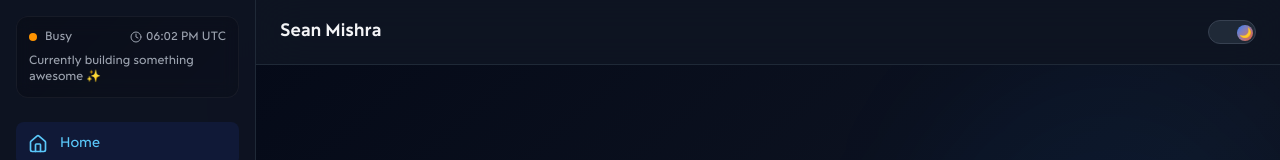
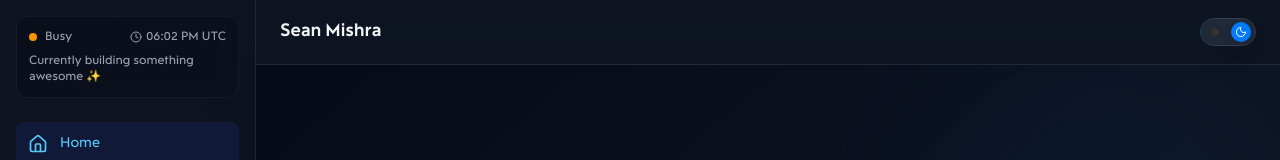
Before and after one commit to seanmishra/personal-website, a Next.js app: page / in a window 1280 px wide. Shown: the top 160 px of the page. Built offline with nearby package versions, Linux system fonts and the light colour scheme.

Commit message:
updated theme toggle switch styling

```diff
--- a/src/components/layout/theme-toggle.tsx
+++ b/src/components/layout/theme-toggle.tsx
@@ -1,7 +1,8 @@
 'use client';
 
 import { useTheme } from '../providers';
-import { motion } from 'motion/react';
+import { motion, AnimatePresence } from 'motion/react';
+import { Sun, Moon } from 'lucide-react';
 
 export function ThemeToggle() {
   const { setTheme, resolvedTheme } = useTheme();
@@ -10,31 +11,102 @@ export function ThemeToggle() {
     setTheme(resolvedTheme === 'light' ? 'dark' : 'light');
   };
 
+  const isDark = resolvedTheme === 'dark';
+
   return (
     <motion.button
       onClick={toggleTheme}
-      className="relative w-12 h-6 bg-neutral-100 dark:bg-neutral-800 border border-neutral-300 dark:border-neutral-700 rounded-full p-1 transition-colors hover:bg-neutral-200 dark:hover:bg-neutral-700"
+      className="relative w-14 h-7 rounded-full p-0.5 transition-all duration-300 focus:outline-none focus:ring-2 focus:ring-primary-500 focus:ring-offset-2 dark:focus:ring-offset-neutral-900 cursor-pointer bg-neutral-100 dark:bg-neutral-800 border border-neutral-300 dark:border-neutral-700"
+      style={{
+        boxShadow: 'inset 0 2px 4px 0 rgba(0, 0, 0, 0.1)',
+      }}
       whileHover={{ scale: 1.05 }}
       whileTap={{ scale: 0.95 }}
-      aria-label="Toggle theme"
+      aria-label={isDark ? 'Switch to light mode' : 'Switch to dark mode'}
     >
+      {/* Background color animation */}
       <motion.div
-        className="w-4 h-4 bg-gradient-to-br from-primary-500 to-secondary-600 rounded-full shadow-sm flex items-center justify-center"
+        className="absolute inset-0 rounded-full bg-neutral-100 dark:bg-neutral-800"
         animate={{
-          x: resolvedTheme === 'dark' ? 24 : 0,
+          backgroundColor: isDark ? 'var(--color-neutral-800)' : 'var(--color-neutral-100)',
+        }}
+        transition={{ duration: 0.3 }}
+      />
+
+      {/* Toggle knob */}
+      <motion.div
+        className="relative z-10 w-5 h-5 rounded-full flex items-center justify-center bg-warning-500 dark:bg-primary-500"
+        style={{
+          boxShadow: 'var(--shadow-lg)',
+        }}
+        animate={{
+          x: isDark ? 28 : 2,
+          backgroundColor: isDark ? 'var(--color-primary-500)' : 'var(--color-secondary-400)',
+          boxShadow: isDark
+            ? 'var(--shadow-lg)'
+            : 'var(--shadow-lg)',
         }}
         transition={{
           type: 'spring',
-          stiffness: 700,
+          stiffness: 500,
           damping: 30,
         }}
       >
-        <span className="text-[10px] text-white">
-          {resolvedTheme === 'dark' ? '🌙' : '☀️'}
-        </span>
+        {/* Icon with rotation animation */}
+        <motion.div
+          animate={{ rotate: isDark ? 0 : 180 }}
+          transition={{ duration: 0.5, ease: 'easeInOut' }}
+        >
+          <AnimatePresence mode="wait">
+            {isDark ? (
+              <motion.div
+                key="moon"
+                initial={{ opacity: 0, scale: 0.5, rotate: -180 }}
+                animate={{ opacity: 1, scale: 1, rotate: 0 }}
+                exit={{ opacity: 0, scale: 0.5, rotate: 180 }}
+                transition={{ duration: 0.3 }}
+              >
+                <Moon className="w-3 h-3 text-neutral-50" />
+              </motion.div>
+            ) : (
+              <motion.div
+                key="sun"
+                initial={{ opacity: 0, scale: 0.5, rotate: 180 }}
+                animate={{ opacity: 1, scale: 1, rotate: 0 }}
+                exit={{ opacity: 0, scale: 0.5, rotate: -180 }}
+                transition={{ duration: 0.3 }}
+              >
+                <Sun className="w-3 h-3 text-neutral-50" />
+              </motion.div>
+            )}
+          </AnimatePresence>
+        </motion.div>
       </motion.div>
+
+      {/* Background icons for extra visual appeal */}
+      <div className="absolute inset-0 flex items-center justify-between px-2 pointer-events-none">
+        <motion.div
+          animate={{
+            opacity: isDark ? 0.3 : 0.1,
+            scale: isDark ? 0.8 : 1,
+          }}
+          transition={{ duration: 0.3 }}
+        >
+          <Sun className="w-3 h-3 text-warning-500" />
+        </motion.div>
+        <motion.div
+          animate={{
+            opacity: isDark ? 0.1 : 0.3,
+            scale: isDark ? 1 : 0.8,
+          }}
+          transition={{ duration: 0.3 }}
+        >
+          <Moon className="w-3 h-3 text-primary-400" />
+        </motion.div>
+      </div>
+
       <span className="sr-only">
-        {resolvedTheme === 'light' ? 'Switch to dark mode' : 'Switch to light mode'}
+        {isDark ? 'Switch to light mode' : 'Switch to dark mode'}
       </span>
     </motion.button>
   );
```
